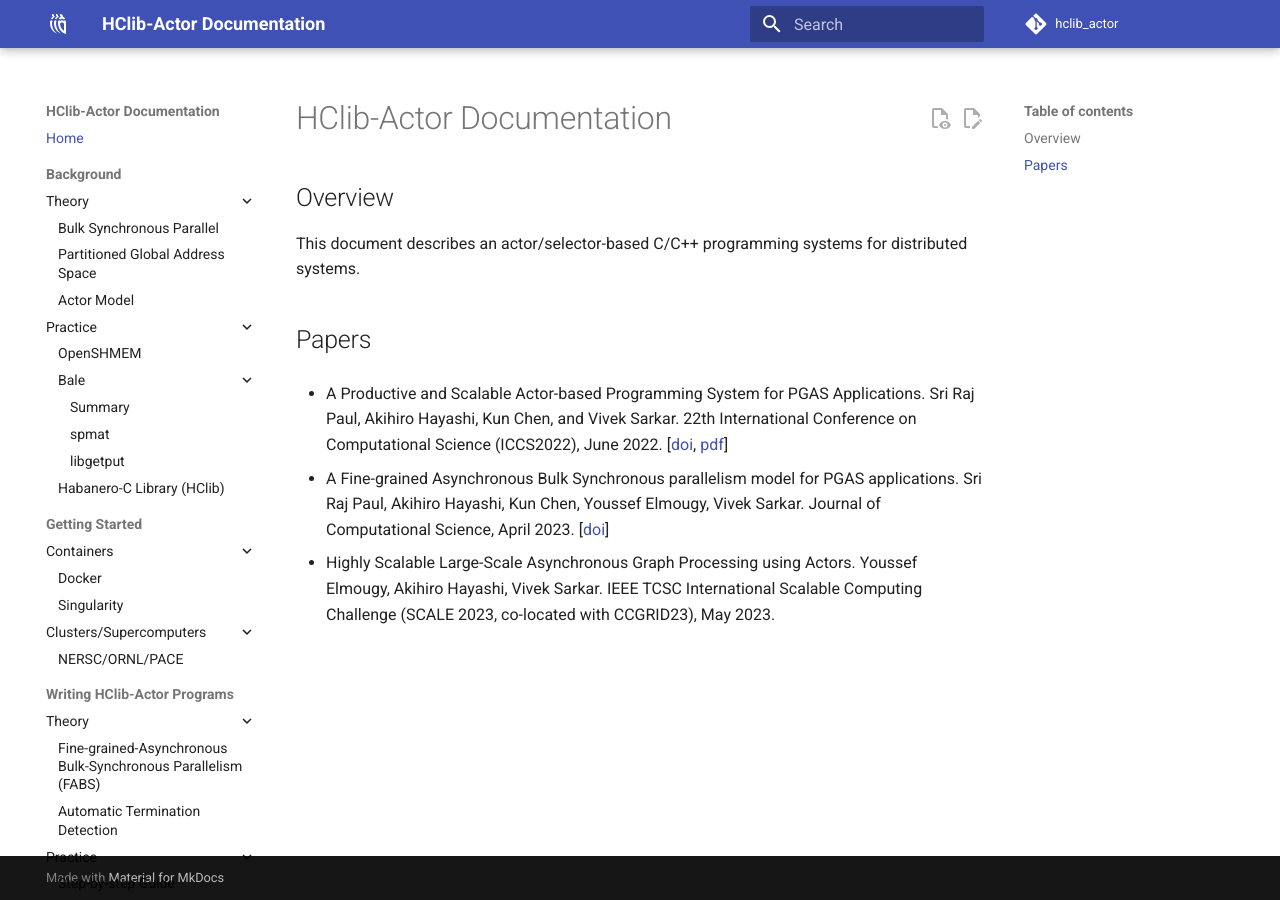
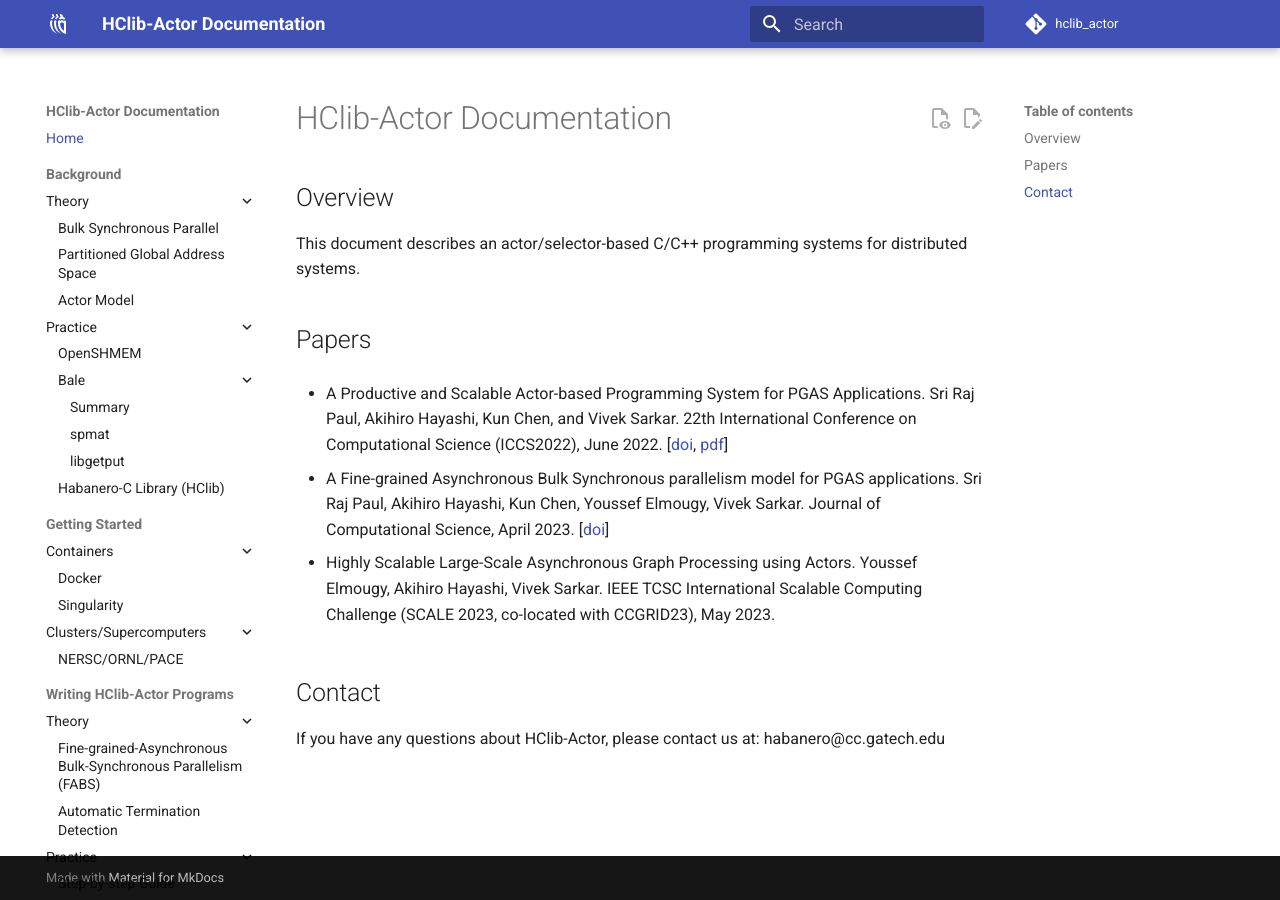
Before and after one commit to ahayashi/hclib-actor, an MkDocs documentation site: the page built from doc/markdowns/index.md, in a window 1280 px wide. Built offline with MkDocs 1.6.1 and Material for MkDocs 9.7.7, drawn with Linux system fonts in a browser that asks for light colours; comment, search, counter and statistics services are not loaded.

Commit message:
Update index.md

```diff
--- a/doc/markdowns/index.md
+++ b/doc/markdowns/index.md
@@ -10,3 +10,7 @@ This document describes an actor/selector-based C/C++ programming systems for di
 * A Fine-grained Asynchronous Bulk Synchronous parallelism model for PGAS applications. Sri Raj Paul, Akihiro Hayashi, Kun Chen, Youssef Elmougy, Vivek Sarkar. Journal of Computational Science, April 2023. [[doi](https://doi.org/10.1016/j.jocs.2023.102014)]
 
 * Highly Scalable Large-Scale Asynchronous Graph Processing using Actors. Youssef Elmougy, Akihiro Hayashi, Vivek Sarkar. IEEE TCSC International Scalable Computing Challenge (SCALE 2023, co-located with CCGRID23), May 2023.
+
+## Contact
+
+If you have any questions about HClib-Actor, please contact us at: habanero@cc.gatech.edu
```
